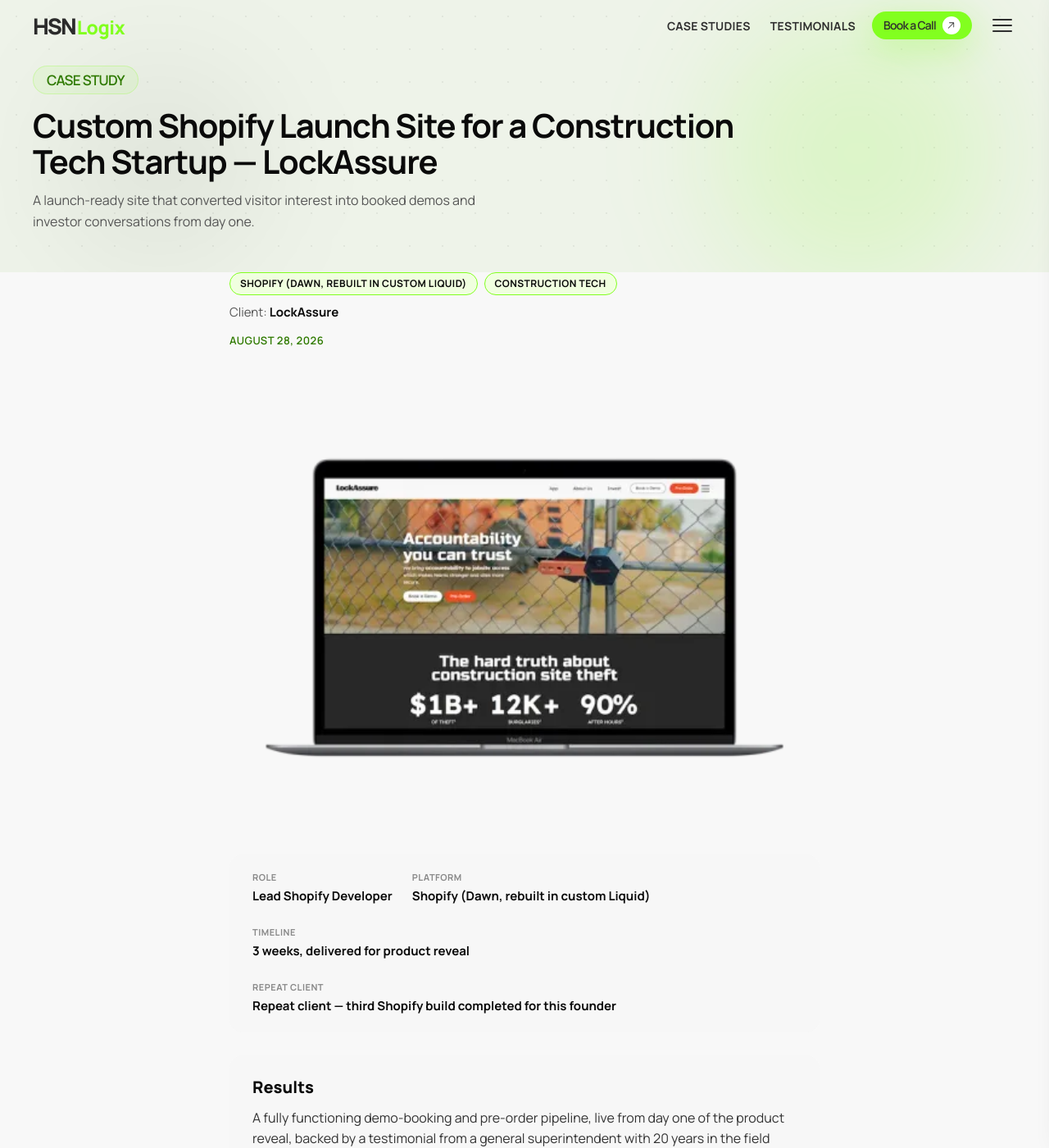
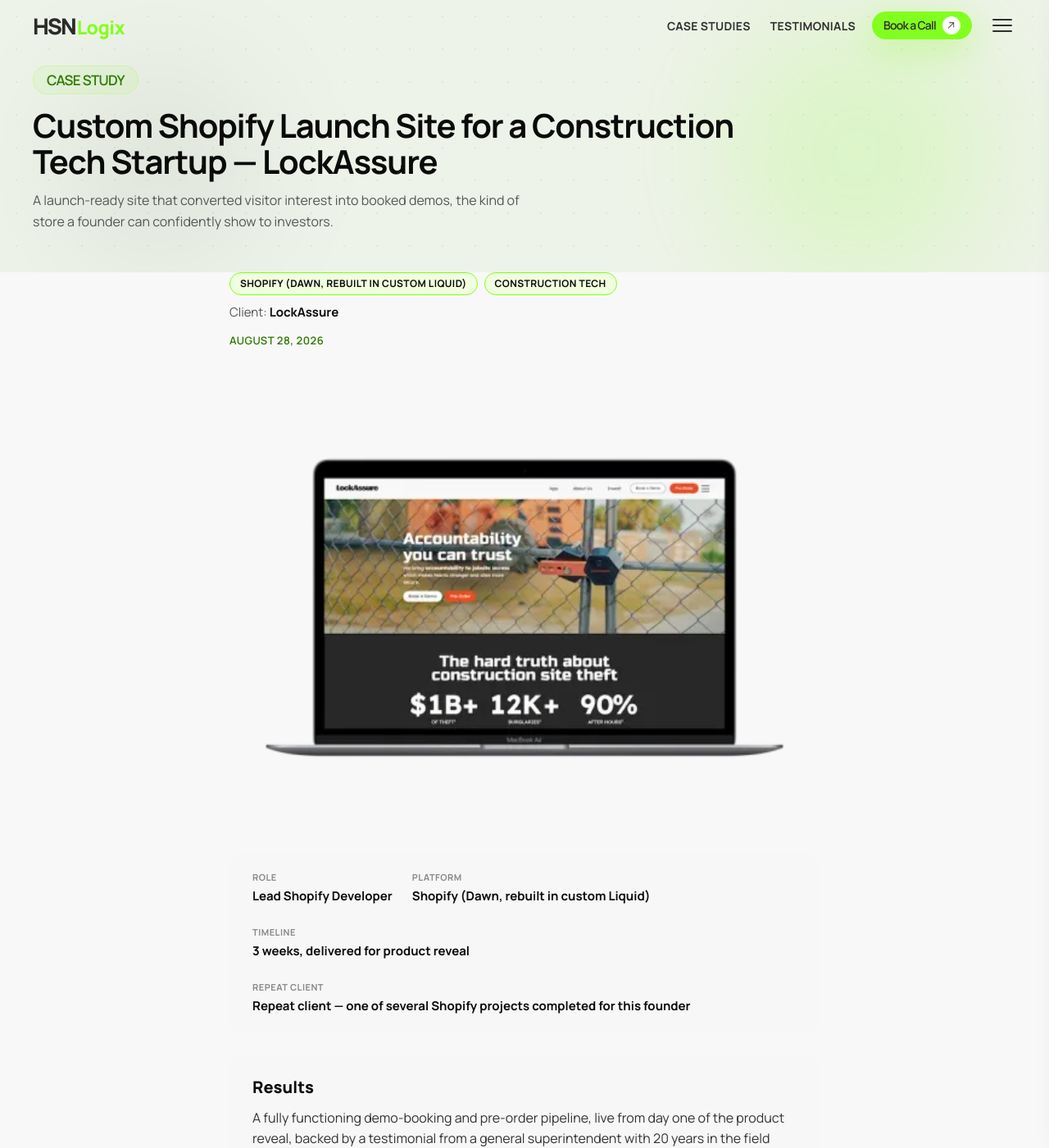
Before and after one commit to gr8ahmad/hsnlogix, a Jekyll site: the page built from _case_studies/lockassure.md, in a window 1280 px wide and 1400 px high. Shown: the whole window at 82% size. Built offline with Jekyll 4.4.1, drawn with Linux system fonts in a browser that asks for light colours; a script that is not in the unit is left out.

Commit message:
Case studies: soften unverified specific claims in front matter
- laboostudio results: "40+ currencies" → "multi-currency support for international
  shoppers"; "4.9+/5 average review score" → "strong, consistently positive customer
  reviews" (removes unverified specific numbers)
- lockassure repeat_client: "third Shopify build" → "one of several Shopify projects"
  (removes specific count claim, retains repeat-client trust signal)
- lockassure excerpt: "investor conversations from day one" → "the kind of store a
  founder can confidently show to investors" (removes outcome claim)
- mave results: "six real customer testimonials" → "real customer testimonials"
  (removes specific count, keeps "real" as the meaningful qualifier)

lockassure results ("bringing site-access incidents to zero") is unchanged pending
a decision on quote attribution markup — see commit note.

Co-Authored-By: Claude Sonnet 4.6 <noreply@anthropic.com>
Claude-Session: https://claude.ai/code/session_015dfU2K8V8wNbXDRK3bceSx

```diff
--- a/_case_studies/lockassure.md
+++ b/_case_studies/lockassure.md
@@ -7,12 +7,12 @@ category: Construction Tech
 platform: Shopify (Dawn, rebuilt in custom Liquid)
 role: Lead Shopify Developer
 timeline: "3 weeks, delivered for product reveal"
-repeat_client: "Repeat client — third Shopify build completed for this founder"
+repeat_client: "Repeat client — one of several Shopify projects completed for this founder"
 date: 2026-08-28
 image: /lockassure.webp
 image_alt: "LockAssure Shopify homepage: 'Accountability you can trust' hero over a padlocked chain-link fence, with theft and burglary stats below"
 url_live: https://lockassure.com
-excerpt: "A launch-ready site that converted visitor interest into booked demos and investor conversations from day one."
+excerpt: "A launch-ready site that converted visitor interest into booked demos, the kind of store a founder can confidently show to investors."
 related_services:
   - title: "Theme Development"
     url: /services/theme-development/
```
Also changed, not shown: _case_studies/laboostudio.md (+1 -1 lines), _case_studies/mave.md (+1 -1 lines).
